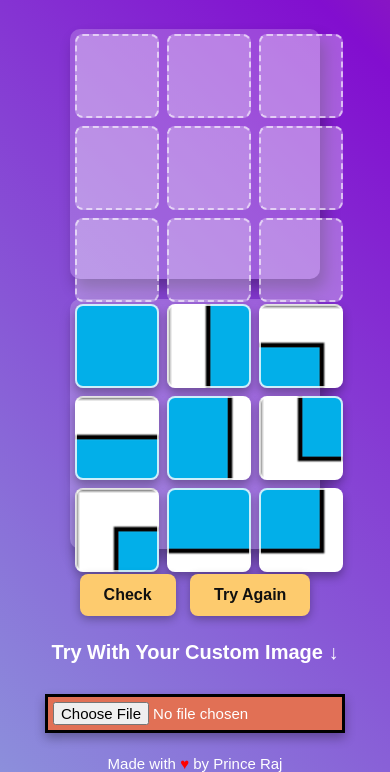
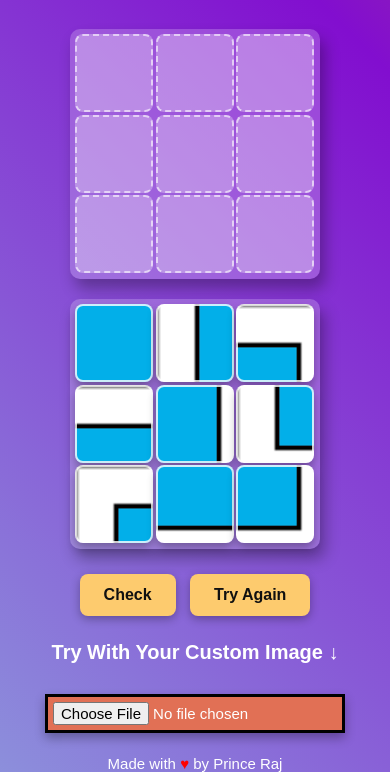
Before and after one commit to princerxj/Image-Puzzle_game, a plain HTML site: page index.html in a window 390 px wide. Shown: the part 123-895 px from the top of the page. Drawn offline with Linux system fonts and the light colour scheme.

Commit message:
Improved the styling

```diff
--- a/style.css
+++ b/style.css
@@ -44,9 +44,9 @@ h1 {
     display: grid;
     grid-template-columns: repeat(3, 1fr);
     grid-template-rows: repeat(3, 1fr);
-    gap: 8px;
-    width: 310px;
-    height: 310px;
+    gap: 2px;
+    width: 320px;
+    height: 320px;
     padding: 5px;
     background: rgba(255, 255, 255, 0.2);
     border-radius: 10px;
@@ -127,8 +127,8 @@ h1 {
         height: 240px;
     }
     .cell, .piece {
-        width: 80px;
-        height: 80px;
+        width: 74px;
+        height: 74px;
     }
 }
 
```
